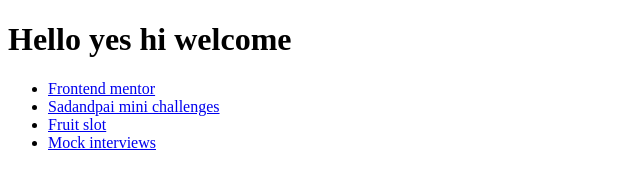
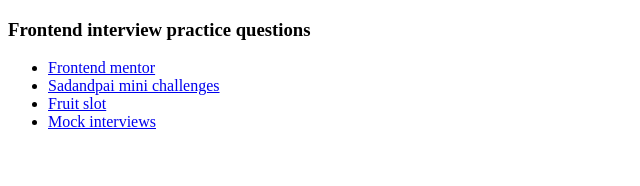
Before and after one commit to GeordieEK/geordieek.github.io, a plain HTML site: page index.html in a window 1280 px wide. Shown: the whole page, without its empty margins (0-640 px from the left). Drawn offline with Linux system fonts and the light colour scheme.

Commit message:
Frontpage styling change

```diff
--- a/index.html
+++ b/index.html
@@ -6,7 +6,7 @@
     <title>Geordie's github page</title>
   </head>
   <body>
-    <h1>Hello yes hi welcome</h1>
+    <h3>Frontend interview practice questions</h3>
     <ul>
       <li>
         <a href="frontend-mentor/index.html">Frontend mentor</a>
```
